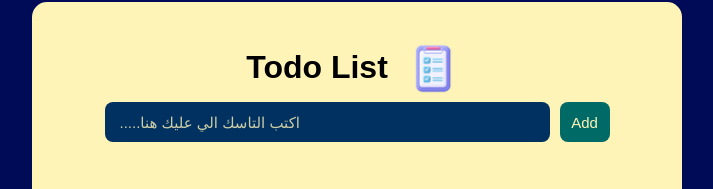
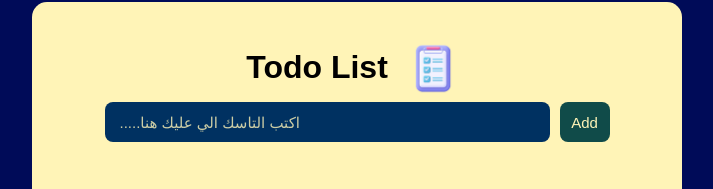
Before and after one commit to devshenouda/todo-list, a plain HTML site: page index.html in a window 1280 px wide. In both pictures the pointer is over the button "Add". Shown: the part 108-297 px from the top of the page, without its empty margins (283-996 px from the left). Drawn offline with Linux system fonts and the light colour scheme.

Commit message:
style.css

```diff
--- a/css/style.css
+++ b/css/style.css
@@ -73,6 +73,11 @@ body{
     font-size: 15px;
     cursor: pointer;
     /* padding-bottom: 20px; ; */
+    transition: 0.4s all;
+}
+
+.inputtask button:hover{
+    background-color: #104b49;
 }
 .inputtask{
     padding-bottom: 50px;
```
